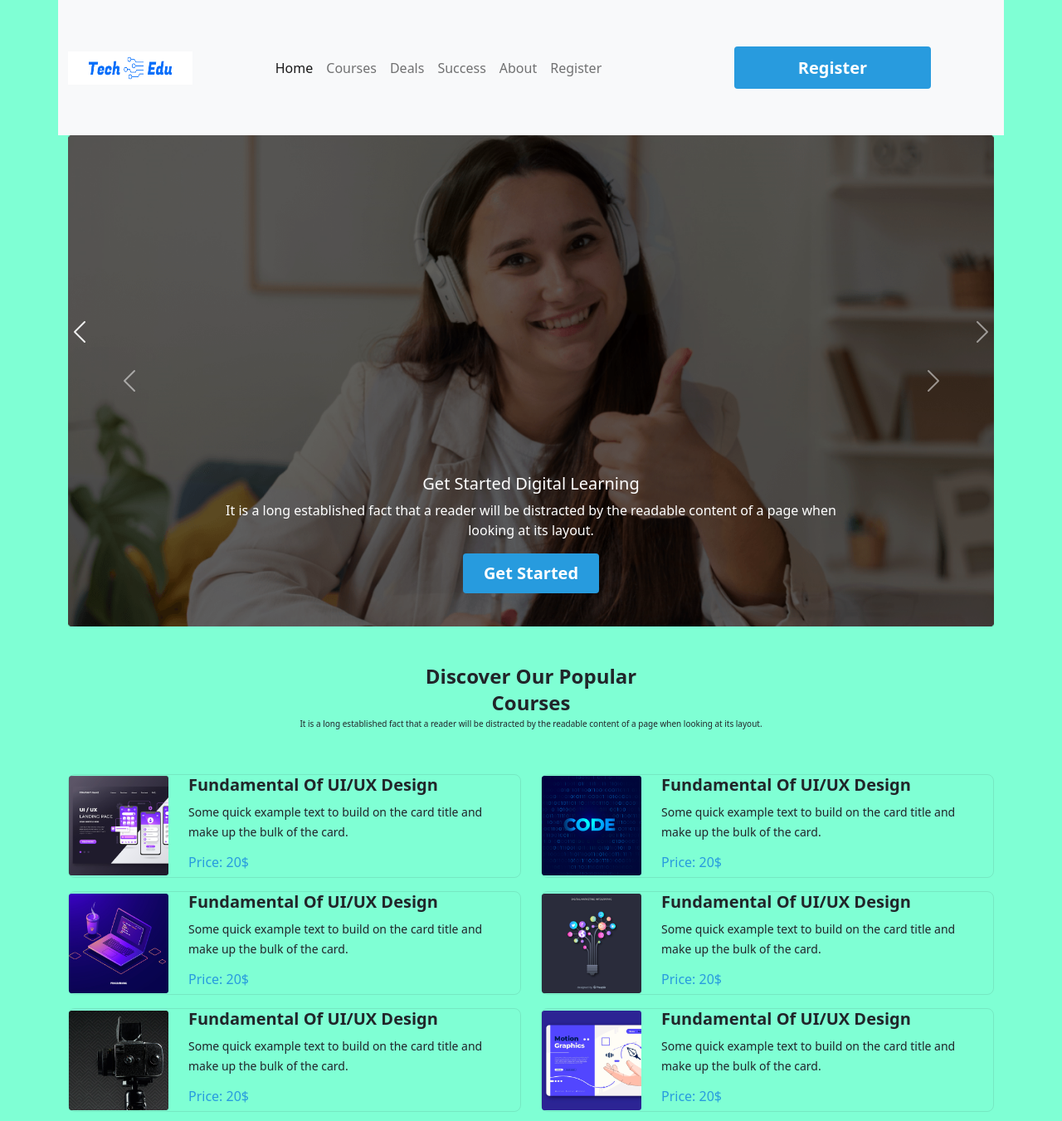
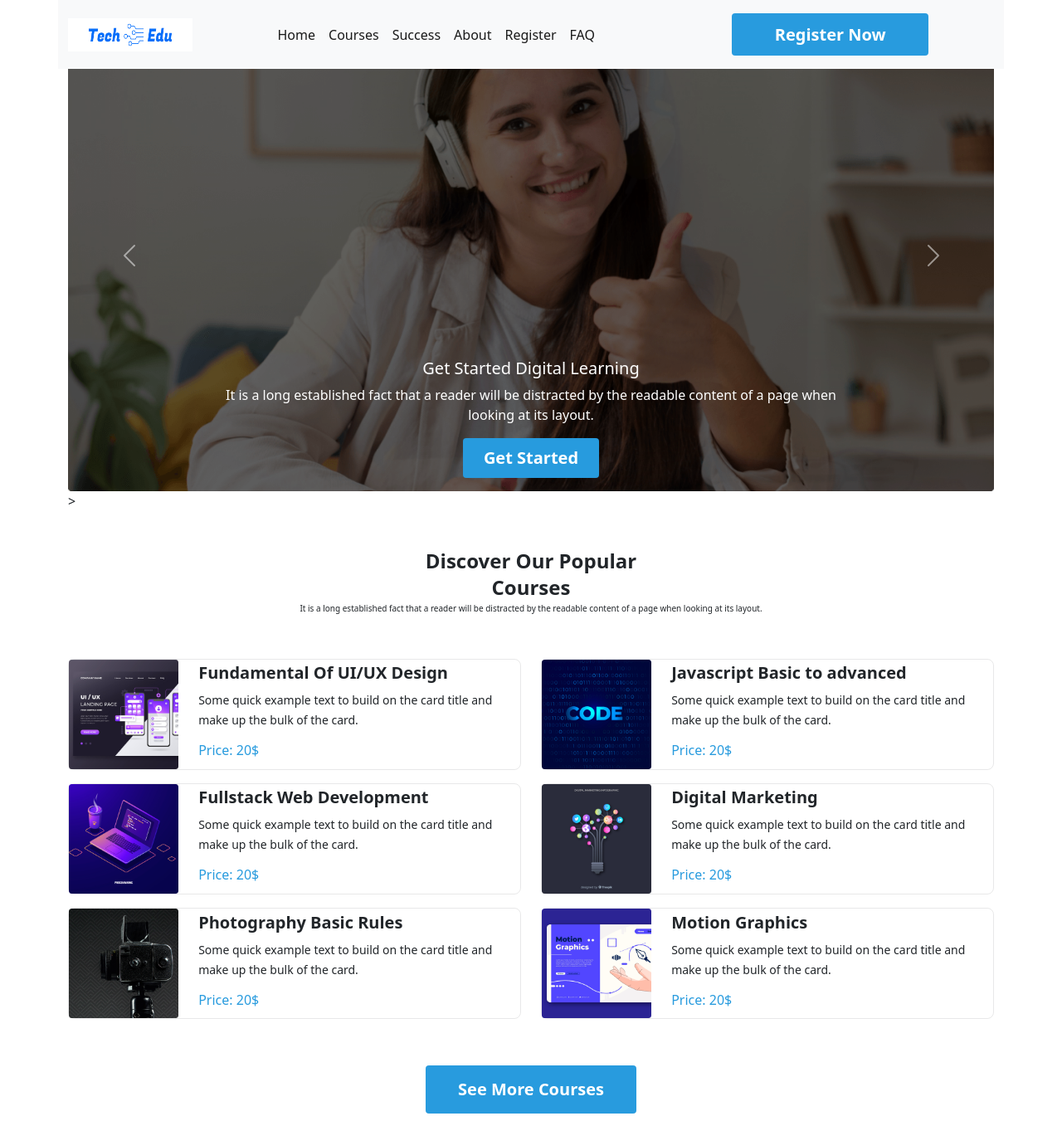
Before and after one commit to shahadat52/Tech-edu, a plain HTML site: page index.html in a window 1280 px wide. Shown: the top 1351 px of the page at 83% size. Drawn offline with nearby package versions, Linux system fonts and the light colour scheme.

Commit message:
final added

```diff
--- a/css/styles.css
+++ b/css/styles.css
@@ -1,6 +1,4 @@
-body{
-    background-color: aquamarine;
-}
+
 .p-font{
     font-size: 10px;
 }
@@ -14,11 +12,9 @@ body{
     font-size: 20px;
     font-weight: 600;
     border: none;
-
 }
 .price-color{
     color:  #289BDE;
-
 }
 .footer-tx-color{
     color: #0d6efd;
--- a/index.html
+++ b/index.html
@@ -16,73 +16,66 @@
 
   </head>
   <body>
-    <header>
+    <header> <!--header start -->
         <!-- navbar start  -->
-        <nav class="container navbar navbar-expand-sm bg-light">
+        <nav class="container navbar navbar-expand-lg fixed-top bg-light " >
             <div class="container-fluid">
               <a class="navbar-brand" href="#"> <img src="images/logo.png" alt="" width="150px"height="40px"></a>
               <button class="navbar-toggler" type="button" data-bs-toggle="collapse" data-bs-target="#navbarSupportedContent" aria-controls="navbarSupportedContent" aria-expanded="false" aria-label="Toggle navigation">
                 <span class="navbar-toggler-icon"></span>
               </button>
               <div class="collapse navbar-collapse" id="navbarSupportedContent">
-                <ul class="navbar-nav mx-auto mb-2 mb-lg-0">
+                <ul class="navbar-nav mx-auto  mb-lg-0">
                   <li class="nav-item">
-                    <a class="nav-link active" aria-current="page" href="#">Home</a>
+                    <a class="nav-link active" aria-current="page" href="#home">Home</a>
                   </li>
                   <li class="nav-item">
-                    <a class="nav-link" href="#">Courses</a>
+                    <a class="nav-link active" href="#courses">Courses</a>
                   </li>
                  <li class="nav-item">
-                    <a class="nav-link" href="#">Deals</a>
+                    <a class="nav-link active" href="#success">Success</a>
                   </li>
                   <li class="nav-item">
-                    <a class="nav-link" href="#">Success</a>
+                    <a class="nav-link active" href="#about">About</a>
                   </li>
                   <li class="nav-item">
-                    <a class="nav-link" href="#">About</a>
+                    <a class="nav-link active" href="#join">Register</a>
                   </li>
                   <li class="nav-item">
-                    <a class="nav-link" href="#">Register</a>
+                    <a class="nav-link active" href="#FAQ">FAQ</a>
                   </li>
-
                 </ul>
-
-                  <!-- <button class="btn btn-outline-info btn-sm w-25 " type="submit">w-25</button> -->
-                  <button class="btn baton btn-sm mx-auto my-5  btn-lg w-25" type="submit">Register</button>
-
+                 <button class="btn baton btn-sm mx-auto my-2  btn-lg w-25" data-bs-toggle="modal" data-bs-target="#exampleModal" data-bs-whatever="@mdo"type="submit">Register Now</button>
               </div>
             </div>
           </nav>
           <!-- navbar end  -->
-    </header>
-    <main>
+     </header> <!--header end -->
+    <main> <!--main start -->
         <!-- carousel start -->
-        <section>
+        <section id="home">
           <div id=" carouselExampleFade" class="container carousel slide carousel-fade" data-bs-ride="carousel">
             <div class="carousel-inner">
-              <div class="carousel-item active" >
+              <div class="carousel-item active">
                 <img src="images/cover/cover-1.png" class="d-block w-100" alt="...">
-               <div class="d-flex aling-items-center ">
-                <div class="carousel-caption  ">
-                  <h5>Get Started Digital Learning</h5>
+                <div class="carousel-caption ">
+                  <h5>Get Started Digital Learning </h5>
                   <p>It is a long established fact that a reader will be distracted by the readable content of a page when looking at its layout.</p>
-                  <button class="btn baton btn-sm mx-auto d-flex justify-contant-center btn-lg" type="submit">Get Started</button>
+                  <button class="btn baton btn-sm mx-auto  d-flex justify-contant-center btn-lg" type="submit">Get Started</button>
+                </div>>
               </div>
-               </div>
-
-              </div>
-              <div class="carousel-item">
+              <div class="carousel-item ">
                 <img src="images/cover/cover -2.png" class="d-block w-100" alt="...">
                 <div class="carousel-caption ">
-                  <h5>Get Started Digital Learning</h5>
+                  <h5>Get Started Digital Learning </h5>
                   <p>It is a long established fact that a reader will be distracted by the readable content of a page when looking at its layout.</p>
-                  <button class="btn baton btn-sm mx-auto d-flex justify-contant-center btn-lg" type="submit">Get Started</button>
-                </div>
+                  <button class="btn baton btn-sm mx-auto  d-flex justify-contant-center btn-lg" type="submit">Get Started</button>
+                </div>>
               </div>
               <div class="carousel-item">
                 <img src="images/cover/cover-3.png" class="d-block w-100" alt="...">
                 <div class="carousel-caption ">
-                  <h5>Get Started Digital Learning</h5>
+                  <h5>Get Started Digital Learning </h5>
                   <p>It is a long established fact that a reader will be distracted by the readable content of a page when looking at its layout.</p>
                   <button class="btn baton btn-sm mx-auto  d-flex justify-contant-center btn-lg" type="submit">Get Started</button>
                 </div>>
@@ -111,12 +104,12 @@
         <!-- courses section start -->
 
         <section>
-          <div class="container ">
-            <div class="row row-cols-1 row-cols-sm-1 row-cols-lg-2">
+          <div class="container " id="courses">
+            <div  class="row row-cols-1 row-cols-sm-1 row-cols-lg-2">
                <div class="col"> <!--course-1 -->
-                <div class="col d-flex align-items-center my-2 rounded-3 gx-2  border border-dark  mb-2 border-opacity-10">
+                <div class="col d-md-flex d-lg-flex  align-items-center my-2 rounded-3 gx-2  border border-dark  mb-2 border-opacity-10">
                 <div class="">
-                    <img src="images/course/course-1.png" width="120px" height="120px" alt="">
+                    <img class="w-100" src="images/course/course-1.png" alt="">
                 </div>
               <div class="px-4 py-0">
                 <h5 class="fw-bolder">Fundamental Of UI/UX Design</h5>
@@ -125,71 +118,65 @@
               </div>
 
              </div></div>
-
                <div class="col"> <!--course-2 -->
-                <div class="col d-flex align-items-center my-2 rounded-3 gx-2 border border-dark  mb-2 border-opacity-10">
+                <div class="col d-md-flex d-lg-flex  align-items-center my-2 rounded-3 gx-2  border border-dark  mb-2 border-opacity-10">
                 <div class="">
-                        <img src="images/course/course-2.png" width="120px" height="120px" alt="">
+                    <img class="w-100" src="images/course/course-2.png" alt="">
                 </div>
               <div class="px-4 py-0">
-                    <h5 class="fw-bolder">Fundamental Of UI/UX Design</h5>
+                <h5 class="fw-bolder">Javascript Basic to advanced</h5>
                 <p class="fs-6"><small>Some quick example text to build on the card title and make up the bulk of the card.</small></p>
                 <h6 class="price-color">Price: 20$</h6>
               </div>
 
              </div></div>
-
                <div class="col"> <!--course-3 -->
-                <div class="col d-flex align-items-center my-2 rounded-3 gx-2  border border-dark  mb-2 border-opacity-10">
+                <div class="col d-md-flex d-lg-flex  align-items-center my-2 rounded-3 gx-2  border border-dark  mb-2 border-opacity-10">
                 <div class="">
-                        <img src="images/course/course-3.png" width="120px" height="120px" alt="">
+                    <img class="w-100" src="images/course/course-3.png" alt="">
                 </div>
               <div class="px-4 py-0">
-                    <h5 class="fw-bolder">Fundamental Of UI/UX Design</h5>
+                <h5 class="fw-bolder">Fullstack Web Development</h5>
                 <p class="fs-6"><small>Some quick example text to build on the card title and make up the bulk of the card.</small></p>
                 <h6 class="price-color">Price: 20$</h6>
               </div>
 
              </div></div>
-
                <div class="col"> <!--course-4 -->
-                <div class="col d-flex align-items-center my-2 rounded-3 gx-2  border border-dark  mb-2 border-opacity-10">
+                <div class="col d-md-flex d-lg-flex  align-items-center my-2 rounded-3 gx-2  border border-dark  mb-2 border-opacity-10">
                 <div class="">
-                        <img src="images/course/course-4.png" width="120px" height="120px" alt="">
+                    <img class="w-100" src="images/course/course-4.png" alt="">
                 </div>
               <div class="px-4 py-0">
-                    <h5 class="fw-bolder">Fundamental Of UI/UX Design</h5>
+                <h5 class="fw-bolder">Digital Marketing</h5>
                 <p class="fs-6"><small>Some quick example text to build on the card title and make up the bulk of the card.</small></p>
                 <h6 class="price-color">Price: 20$</h6>
               </div>
 
              </div></div>
-
-              <div class="col"> <!--course-5  -->
-                <div class="col d-flex align-items-center my-2 rounded-3 gx-2  border border-dark  mb-2 border-opacity-10">
+               <div class="col"> <!--course-5 -->
+                <div class="col d-md-flex d-lg-flex  align-items-center my-2 rounded-3 gx-2  border border-dark  mb-2 border-opacity-10">
                 <div class="">
-                        <img src="images/course/course-5.png" width="120px" height="120px" alt="">
+                    <img class="w-100" src="images/course/course-5.png" alt="">
                 </div>
               <div class="px-4 py-0">
-                    <h5 class="fw-bolder">Fundamental Of UI/UX Design</h5>
+                <h5 class="fw-bolder">Photography Basic Rules</h5>
                 <p class="fs-6"><small>Some quick example text to build on the card title and make up the bulk of the card.</small></p>
                 <h6 class="price-color">Price: 20$</h6>
               </div>
 
              </div></div>
-
                <div class="col"> <!--course-6 -->
-                <div class="col d-flex align-items-center my-2 rounded-3 gx-2  border border-dark  mb-2 border-opacity-10">
+                <div class="col d-md-flex d-lg-flex  align-items-center my-2 rounded-3 gx-2  border border-dark  mb-2 border-opacity-10">
                 <div class="">
-                        <img src="images/course/course-6.png" width="120px" height="120px" alt="">
+                    <img class="w-100" src="images/course/course-6.png" alt="">
                 </div>
               <div class="px-4 py-0">
-                    <h5 class="fw-bolder">Fundamental Of UI/UX Design</h5>
+                <h5 class="fw-bolder">Motion Graphics</h5>
                 <p class="fs-6"><small>Some quick example text to build on the card title and make up the bulk of the card.</small></p>
                 <h6 class="price-color">Price: 20$</h6>
               </div>
-
-                 </div></div> <!--course-6 end -->
+             </div></div>
             </div>
           </div>
           <button class="btn baton btn-sm mx-auto my-5 d-flex justify-contant-center btn-lg" type="submit">See More Courses</button>
@@ -209,7 +196,7 @@
                 <p class="card-text">There are many variations of passages of Lorem Ipsum available, but the majority have suffered alteration in some form, by injected humour, or randomised words which don't look even slightly believable. If you are going to use a passage of Lorem Ipsum, you need to be sure.
 
                   Anything embarrassing hidden in the middle of text. All the Lorem Ipsum generators on the Internet tend to repeat predefined.</p>
-                  <div class="container d-flex justify-content-between">
+                  <div class=" d-flex justify-content-between">
                     <div>
                       <h3 class="fw-bold">3.2K +</h3>
                       <p>Online Courses</p>
@@ -223,7 +210,7 @@
                       <p>Online Courses</p>
                     </div>
                   </div>
-                  <button class="btn baton btn-sm  mx-auto mx-lg-0 my-5 d-flex justify-contant-center btn-lg" type="submit">Read More</button>
+                  <button class="btn baton btn-sm  mx-0 my-5 d-flex justify-contant-center btn-lg" type="submit">Read More</button>
               </div>
             </div>
           </div>
@@ -233,7 +220,7 @@
 
         <!-- join section start  -->
         <section>
-          <div class="container text-center my-5">
+          <div class="container text-center my-5" id="join">
 
                  <div class="row bg container ms-1 rounded-3 row-cols-1 row-cols-sm-1 row-cols-md-1 row-cols-lg-2">
               <div class="col  text-center text-lg-start p-5 ">
@@ -279,7 +266,7 @@
         <!-- join section end  -->
 
         <!-- Success section start  -->
-        <section class="container text-start py-5">
+        <section class="container text-start py-5" id="success">
           <div >
             <h2 class="fw-bold">Meet Our Successfull Students</h2>
           <p>It is a long established fact that a reader will be distracted by the <br> readable content of a page when looking at its layout.</p>
@@ -332,7 +319,7 @@
 
           <p  class="">It is a long established fact that a reader will be distracted by the <br> readable content of a page when looking at its layout.</p>
       </section>
-        <!-- feedback section start  -->
+
         <section>
           <div id="carouselExampleIndicators" class="container px-4 text-center">
             <div class="row gx-1 row row-cols-1 row-cols-sm-1 row-cols-md-1 row-cols-lg-2">
@@ -381,21 +368,16 @@
                 </div>
               </div>
             </div>
-            <button class="carousel-control-prev" type="button" data-bs-target="#carouselExampleIndicators" data-bs-slide="prev">
-              <span class="carousel-control-prev-icon" aria-hidden="true"></span>
-              <span class="visually-hidden">Previous</span>
-            </button>
-            <button class="carousel-control-next" type="button" data-bs-target="#carouselExampleIndicators" data-bs-slide="next">
-              <span class="carousel-control-next-icon" aria-hidden="true"></span>
-              <span class="visually-hidden">Next</span>
-            </button>
+
           </div>
         </section>
         <!-- feedback section end  -->
 
         <!-- FAQ section start -->
-        <section class="container">
-        <div class="accordion mx-5 my-5" id="accordionExample">
+        <section class="container my-5" >
+          <h2 class="container mx-auto mt-5 fw-bold" id="FAQ"  >FREQUENTLY ASKED QUESTIONS</h2>
+
+        <div class="container accordion mx-auto my-3" id="accordionExample">
           <div class="accordion-item">
             <h2 class="accordion-header" id="headingOne">
               <button class="accordion-button" type="button" data-bs-toggle="collapse" data-bs-target="#collapseOne" aria-expanded="true" aria-controls="collapseOne">
@@ -470,7 +452,8 @@
     </main>
     <script src="https://cdn.jsdelivr.net/npm/bootstrap@5.2.0/dist/js/bootstrap.bundle.min.js" integrity="sha384-A3rJD856KowSb7dwlZdYEkO39Gagi7vIsF0jrRAoQmDKKtQBHUuLZ9AsSv4jD4Xa" crossorigin="anonymous"></script>
   </body>
-  <footer class="bg-black text-center font-light footer-tx-color py-5">
+   <!-- footer section start  -->
+  <footer class="bg-black text-center font-light footer-tx-color pt-5" id="about">
     <h2>Tech Edu</h2>
     <p>Office 41, Zawaya Buildin, Ghala Muscat,<br> Sultanate of Oman</p>
     <p>Privacy Ploicy  |   Terms of use</p>
@@ -481,11 +464,8 @@
      <a class="mx-2" href="https://www.linkedin.com/" target="_blank"> <i class="fa fa-brands fa-linkedin"></i></a>
 
 
+    </div>
+    <p><small>©2022. Tech-edu.com. All rights reserved. Dhaka, Bangladesh.</small></p>
+  </footer>  <!-- footer section end  -->
 
-
-
-    </div>
-
-
-  </footer>
 </html>
```
Lines whose indentation alone changed are shown as unchanged.
